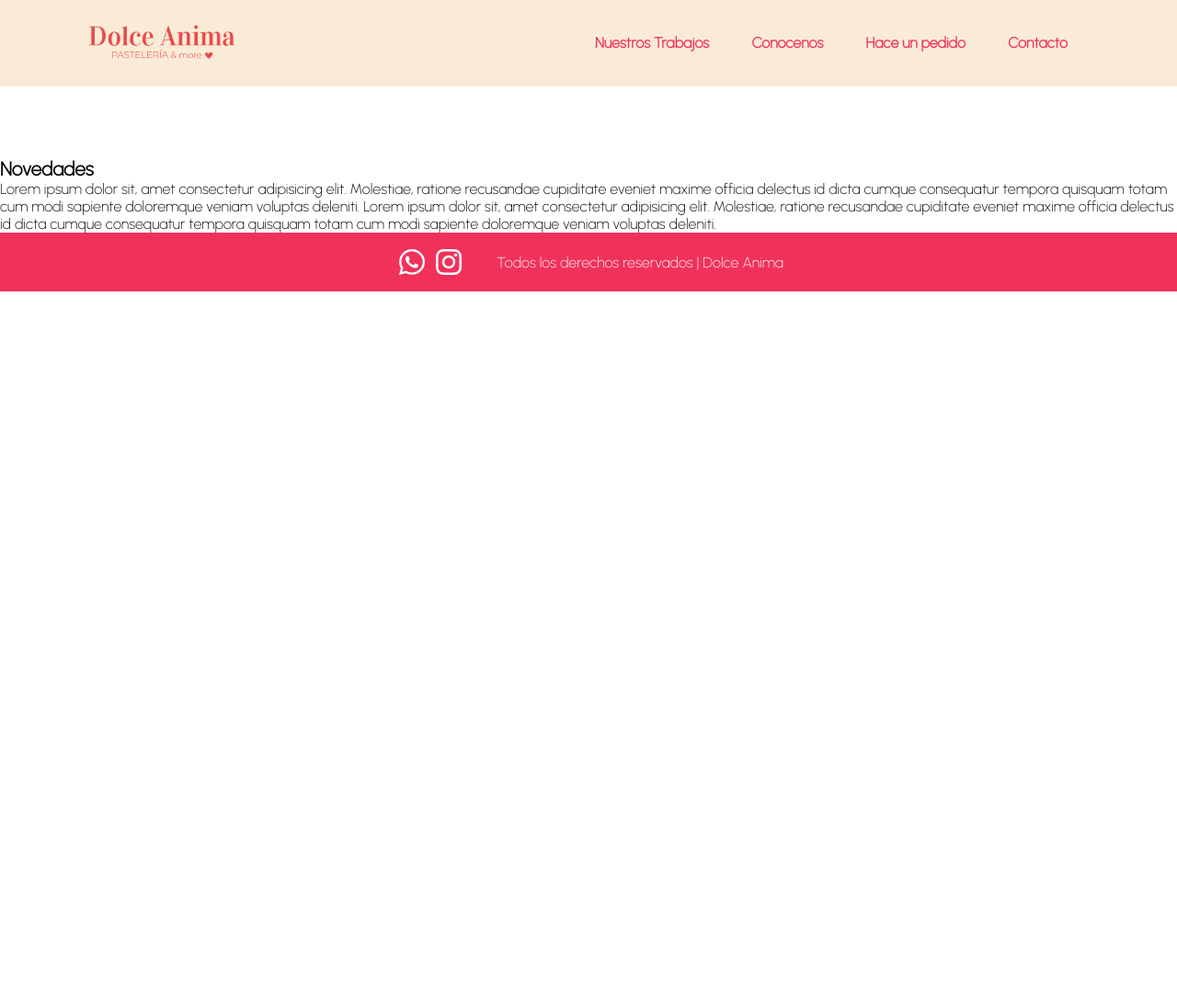
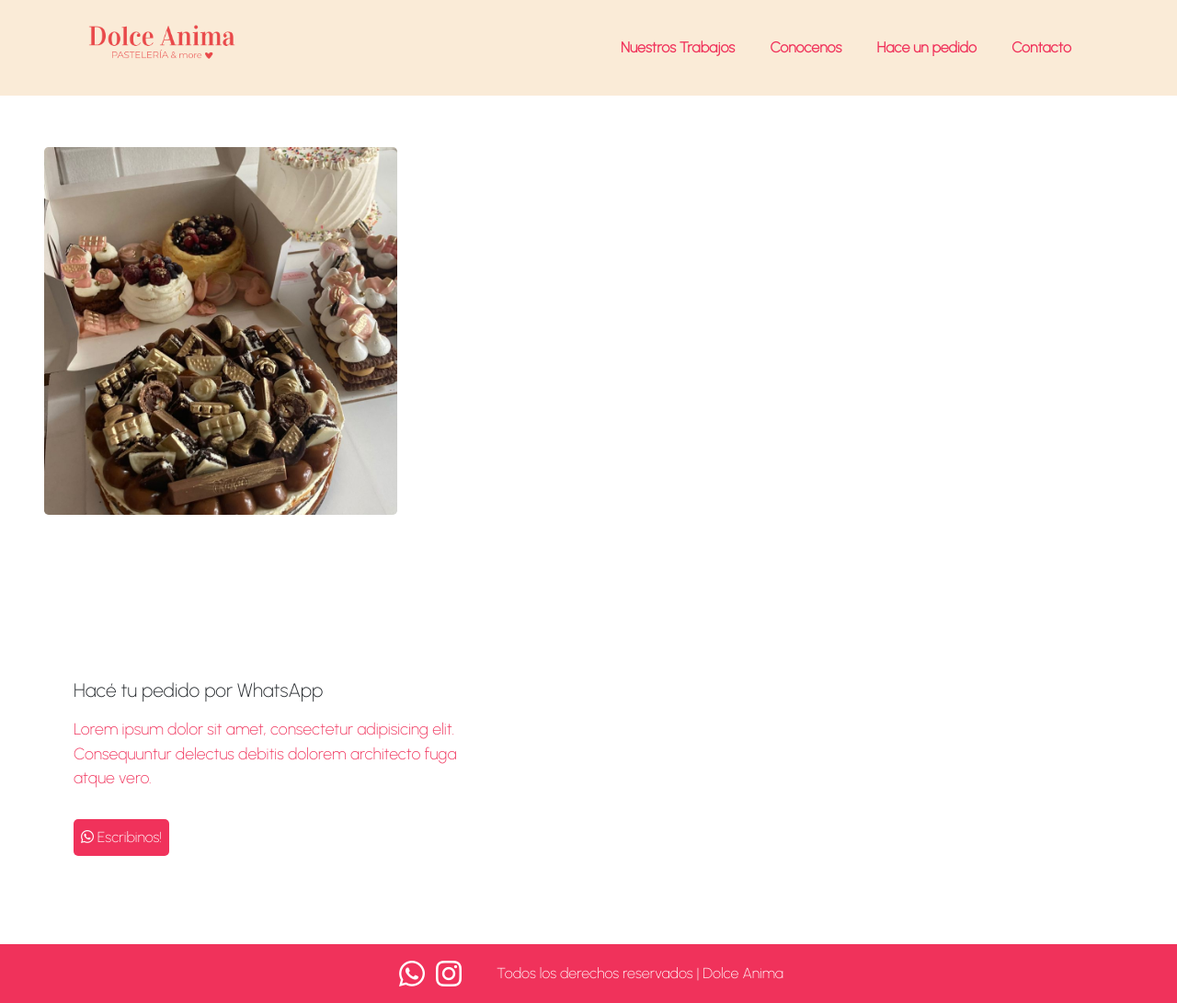
Before and after one commit to copizarro4/proyectoPizarro, a plain HTML site: page Pages/Hace_un_pedido.htm in a window 1280 px wide. Shown: the whole page at 92% size. Before the commit the page ends 800 px from the top, so only its background shows below. Drawn offline with nearby package versions, Linux system fonts and the light colour scheme.

Commit message:
agregando boostrap

```diff
--- a/CSS/main.css
+++ b/CSS/main.css
@@ -6,7 +6,10 @@
     text-decoration: none;
     list-style: none;
     font-family: 'Urbanist', sans-serif;
+
 }
+
+
 
 /* barra de navegacion */
 
@@ -24,13 +27,20 @@
     justify-content: space-around;
     width: 35rem;
     justify-items: center;
-    align-items: center;
-}
+    margin-top: 1rem;
+    }
 
 
 li a {
     color: rgb(240, 50, 91);
     font-weight: 800;
+    text-decoration: none;
+    align-items: center;
+
+}
+
+li a:hover{
+    color: rgb(240, 50, 91);
 }
 
 
@@ -267,6 +277,37 @@ h2{
 }
 
 
+/* estilos pagina Pedido - BOOSTRAP */
+.encabezadoPedido {
+    height: 10rem;
+}
+
+.fotoPaginaPedidos {
+    width: 30%;
+    height: 25rem;
+    background-image: url(../Img/WhatsApp\ Image\ 2022-06-26\ at\ 8.46.26\ PM.jpeg);
+    background-size: cover;
+    background-position: center;
+    border-radius: 0.3rem;
+    margin-bottom: 5rem;
+    margin-left: 3rem;
+}
+
+.textoPaginaPedido {
+    align-content: center;
+    padding: 5rem;
+}
+
+
+.informacionPedido {
+    align-items: center;
+}
+
+
+
+
+
+
 
 
 /* -- Adaptabilidad Tablet -- */
@@ -431,7 +472,11 @@ h2{
         height: 50rem;
     }
 
+/* pagna Pedidos */
 
+    .fotoPaginaPedidos, .encabezadoPedido {
+        display: none
+    }
 
 
     }
--- a/Pages/Hace_un_pedido.htm
+++ b/Pages/Hace_un_pedido.htm
@@ -5,12 +5,13 @@
     <meta http-equiv="X-UA-Compatible" content="IE=edge">
     <meta name="viewport" content="width=device-width, initial-scale=1.0">
     <link rel="icon" href="../Img/Icono.png" type="image/x-icon">
+    <link href="https://cdn.jsdelivr.net/npm/bootstrap@5.2.0-beta1/dist/css/bootstrap.min.css" rel="stylesheet" integrity="sha384-0evHe/X+R7YkIZDRvuzKMRqM+OrBnVFBL6DOitfPri4tjfHxaWutUpFmBp4vmVor" crossorigin="anonymous">
     <link rel="stylesheet" href="../CSS/main.css">
     <link rel="preconnect" href="https://fonts.googleapis.com">
     <link rel="preconnect" href="https://fonts.gstatic.com" crossorigin>
     <link href="https://fonts.googleapis.com/css2?family=Urbanist:wght@200&display=swap" rel="stylesheet">
     <script src="https://kit.fontawesome.com/5996dc2c47.js" crossorigin="anonymous"></script>
-    <title>Nuestros Productos Dolce Anima</title>
+    <title>Hacé un pedido - Dolce Anima</title>
 </head>
 <body>
 
@@ -27,22 +28,30 @@
             </ul>
         </nav>
     </header>
-<br>
-<br>
-<br>
-<br>
-<br>
-<br>
-<br>
-<br>
-     <h2 class="tituloSecundario">Novedades</h2>
-     <p class="textoParrafo"> Lorem ipsum dolor sit, amet consectetur adipisicing elit. Molestiae, ratione recusandae cupiditate eveniet maxime officia delectus id dicta cumque consequatur tempora quisquam totam cum modi sapiente doloremque veniam voluptas deleniti.
-         Lorem ipsum dolor sit, amet consectetur adipisicing elit. Molestiae, ratione recusandae cupiditate eveniet maxime officia delectus id dicta cumque consequatur tempora quisquam totam cum modi sapiente doloremque veniam voluptas deleniti.
+
+    <main>
+        <div class="container-fluid">
+            <div class="row encabezadoPedido">
+                <div class="col12">
+                </div>
+            </div>
+
+            <div class="row informacionPedido">
+                  <div class="fotoPaginaPedidos col-sm-12 col-md-4 col-lg-4"></div>
+
+                  <div class= "textoPaginaPedido col-sm-12 col-md-6 col-lg-8">
+                    <h2 class="h1Banner">Hacé tu pedido por WhatsApp</h2>
+                    <p class="textoBanner">Lorem ipsum dolor sit amet, consectetur adipisicing elit. Consequuntur delectus debitis dolorem architecto fuga atque vero.</p>
+                    <a href="https://api.whatsapp.com/send/?phone=543513059714&text&type=phone_number&app_absent=0">
+                       <div class="botonBanner"> <i class="fa-brands fa-whatsapp fa-1x"></i> Escribinos!</div>
+                    </a>
                  </p>
-
+                </div>
+            </div>
                  <!--footer-->
 
-    <footer class="footer">
+            <div class="row">
+                <footer class="col-12 footer">
                     <div class="iconosFooter">
                         <i class="fa-brands fa-whatsapp fa-2x"></i>
                         <i class="fa-brands fa-instagram fa-2x"></i>
@@ -52,6 +61,14 @@
                         <li>Todos los derechos reservados | Dolce Anima </li>
                     </div>
                 </footer>
+            </div>
+
+        </div>
+
+    </main>
+
+
+    <script src="https://cdn.jsdelivr.net/npm/bootstrap@5.2.0-beta1/dist/js/bootstrap.bundle.min.js" integrity="sha384-pprn3073KE6tl6bjs2QrFaJGz5/SUsLqktiwsUTF55Jfv3qYSDhgCecCxMW52nD2" crossorigin="anonymous"></script>
 
 </body>
 </html>
```
Also changed, not shown: Pages/Conocenos.htm (+1 -0 lines), Pages/Contacto.html (+1 -0 lines), Pages/Nuestros_trabajos.htm (+1 -0 lines), index.htm (+2 -0 lines), Img/Fotospedidos.jpg (added), Img/WhatsApp Image 2022-06-26 at 8.46.26 PM.jpeg (added). Lines whose indentation alone changed are shown as unchanged.
